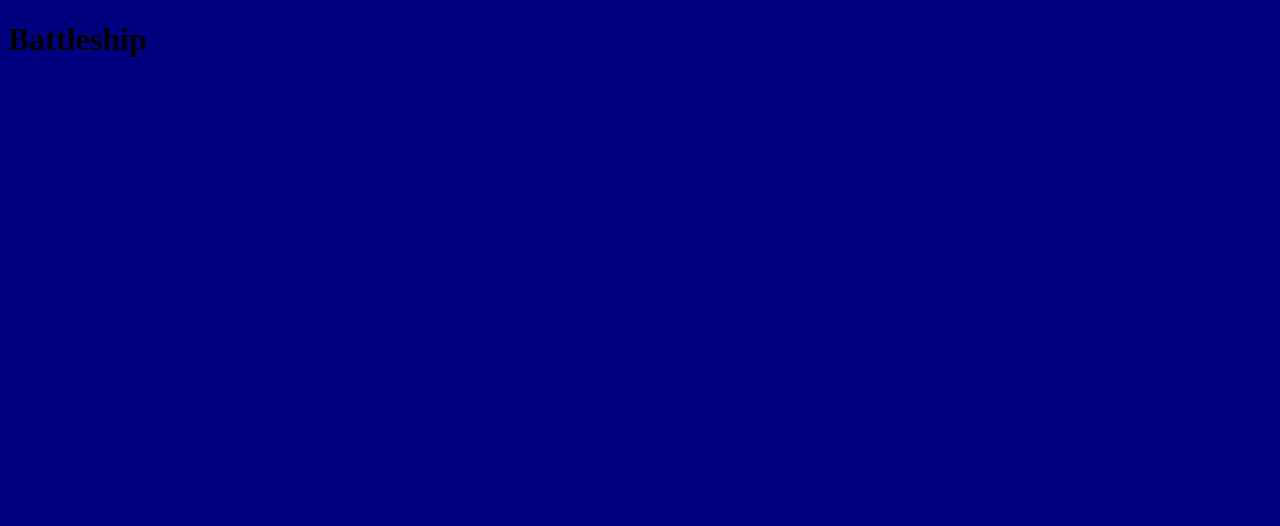
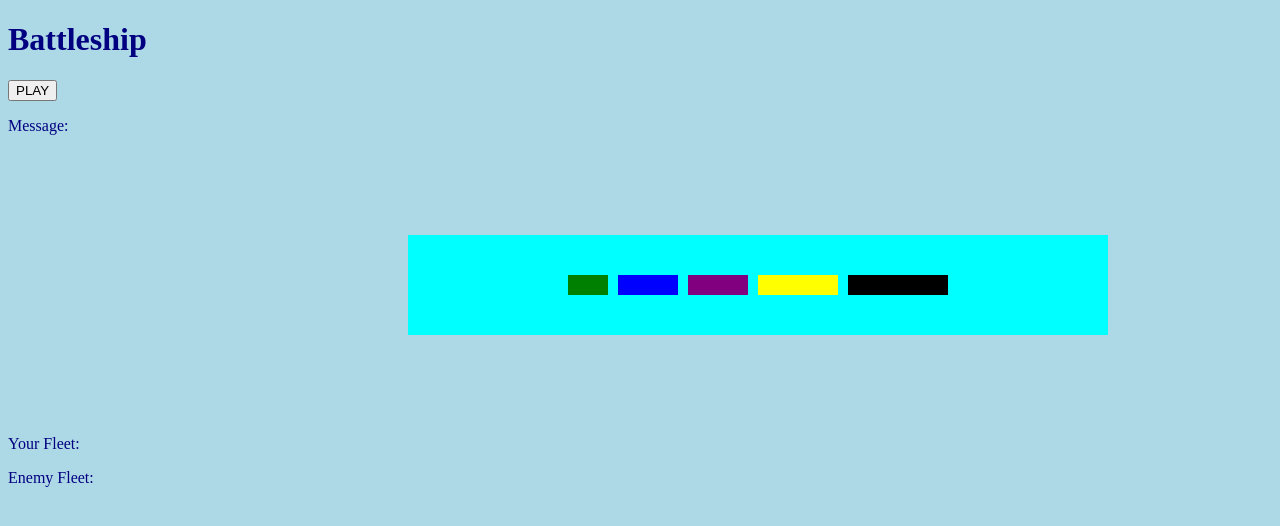
Before and after one commit to Mazi-Ahmed/Battleship, a plain HTML site: page index.html in a window 1280 px wide. Drawn offline with Linux system fonts and the light colour scheme.

Commit message:
Day 2 - Fixing Grid, Added HTML: Ship Pieces, Play Button, Display

```diff
--- a/app.js
+++ b/app.js
@@ -1,35 +1,47 @@
+const playButton = document.querySelector('#play-button')
+const gridContainer = document.querySelector('#grid-container')
+
+// Play Button
+function play() {}
+
 // Create a Player Grid and Enemy Grid
+const gridSize = 10;
 
-const gridSize = 10;
-let playerGrid = [];
-let enemyGrid = [];
+function createGrid() {
 
-function createGrid(containerId,grid) {
-    const container = document.getElementById(containerId);
-    container.innerHTML = '';
-    for(let i = 0;i < gridSize; i++) {
-        const row = document.createElement('div');
-        row.classList.add('row');
-        for(let j = 0; j < gridSize; j++) {
-        const cell = document.createElement('div');
-        cell.classList.add('cell');
-        cell.dataset.row = i;
-        cell.dataset.col = j;
-        row.appendChild(cell);
-        grid.push({row: i, col: j, cell: cell});
-        }
-        container.appendChild(row)
-    }
 }
-createGrid('playerGrid', playerGrid)
+
+
+// const gridSize = 10;
+// let playerGrid = [];
+// let enemyGrid = [];
+
+// function createGrid(containerId,grid) {
+//     const container = document.getElementById(containerId);
+//     container.innerHTML = '';
+//     for(let i = 0;i < gridSize; i++) {
+//         const row = document.createElement('div');
+//         row.classList.add('row');
+//         for(let j = 0; j < gridSize; j++) {
+//         const cell = document.createElement('div');
+//         cell.classList.add('cell');
+//         cell.dataset.row = i;
+//         cell.dataset.col = j;
+//         row.appendChild(cell);
+//         grid.push({row: i, col: j, cell: cell});
+//         }
+//         container.appendChild(row)
+//     }
+// }
+// createGrid('playerGrid', playerGrid)
 
 
 
 
-class Ship {
-    constructor(name) {
-        this.name = name;
-        this.parts = parts;
+// class Ship {
+//     constructor(name) {
+//         this.name = name;
+//         this.parts = parts;
 
-    }
-}
+//     }
+// }
--- a/index.html
+++ b/index.html
@@ -8,10 +8,26 @@
 </head>
 <body>
     <h1>Battleship</h1>
-    <div id="playerGrid" class="grid"></div>
-    <div id="enemyGrid" class="grid"></div>
+    <button id="play-button">PLAY</button>
+    <div class="display">
+        <p>Message: <span id="message"></span></p>
+    </div>
 
+    <div id="grid-container">
+    </div>
 
+    <div class="rocket-container">
+        <div id="ship1" draggable="true"></div>
+        <div id="ship2" draggable="true"></div>
+        <div id="ship3" draggable="true"></div>
+        <div id="ship4" draggable="true"></div>
+        <div id="ship5" draggable="true"></div>
+    </div>
+
+    <div class="fleet-metrics">
+        <p>Your Fleet: <span id="playerFleet"></span></p>
+        <p>Enemy Fleet: <span id="enemyFleet"></span></p>
+    </div>
     <script src="app.js"></script>
 </body>
 </html>
--- a/style.css
+++ b/style.css
@@ -1,3 +1,49 @@
 body {
-    background-color: navy;
+    background-color: lightblue;
+    color: navy;
 }
+
+.rocket-container {
+    width: 700px;
+    height: 100px;
+    margin: 100px 400px;
+    background-color: aqua;
+    display: flex;
+    align-items: center;
+    justify-content: center;
+}
+
+#ship1 {
+    height: 20px;
+    width: 40px;
+    background-color: green;
+    margin: 5px;
+}
+
+#ship2 {
+    height: 20px;
+    width: 60px;
+    background-color: blue;
+    margin: 5px;
+}
+
+#ship3 {
+    height: 20px;
+    width: 60px;
+    background-color: purple;
+    margin: 5px;
+}
+
+#ship4 {
+    height: 20px;
+    width: 80px;
+    background-color: yellow;
+    margin: 5px;
+}
+
+#ship5 {
+    height: 20px;
+    width: 100px;
+    background-color: black;
+    margin: 5px;
+}
```
